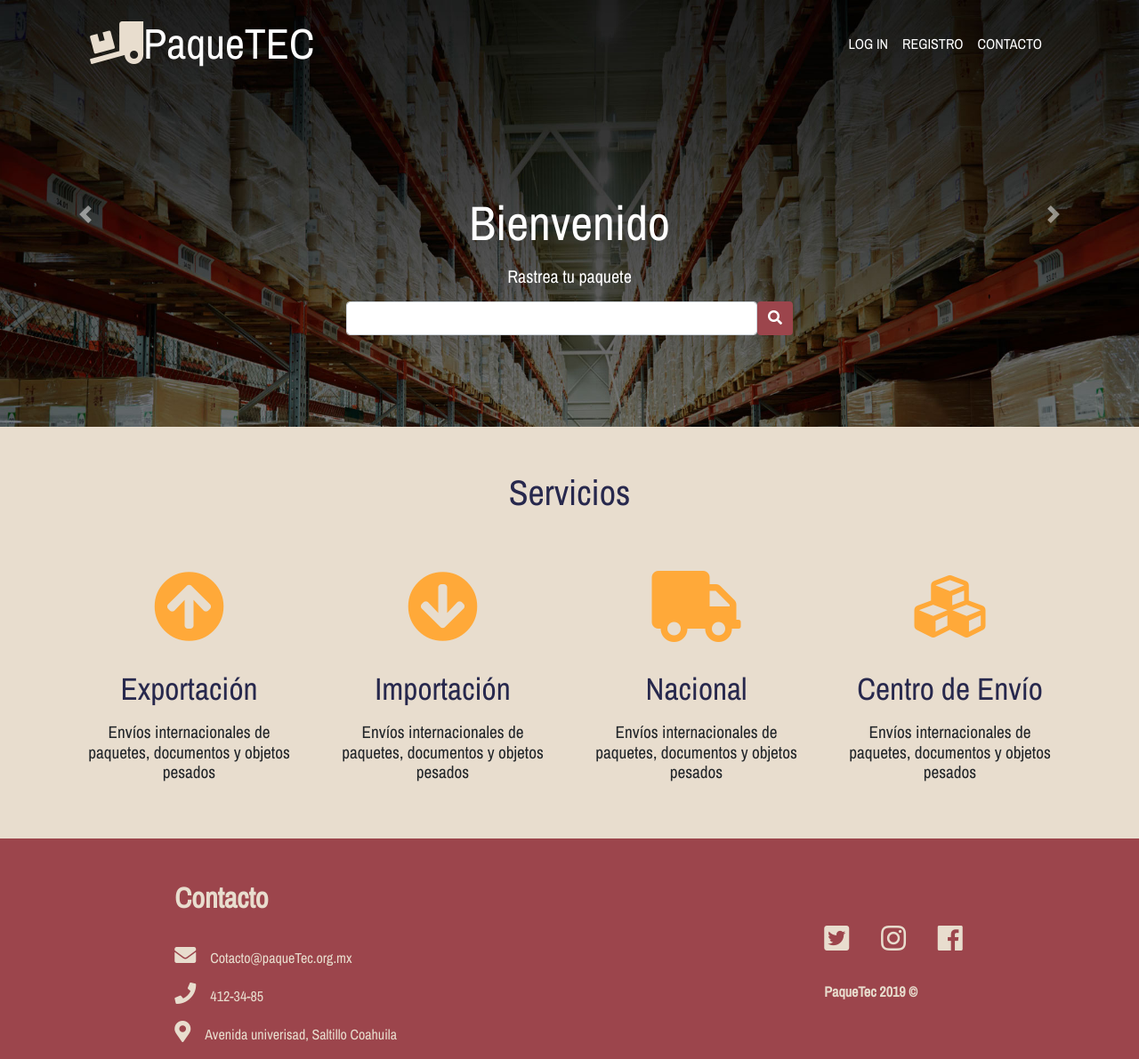
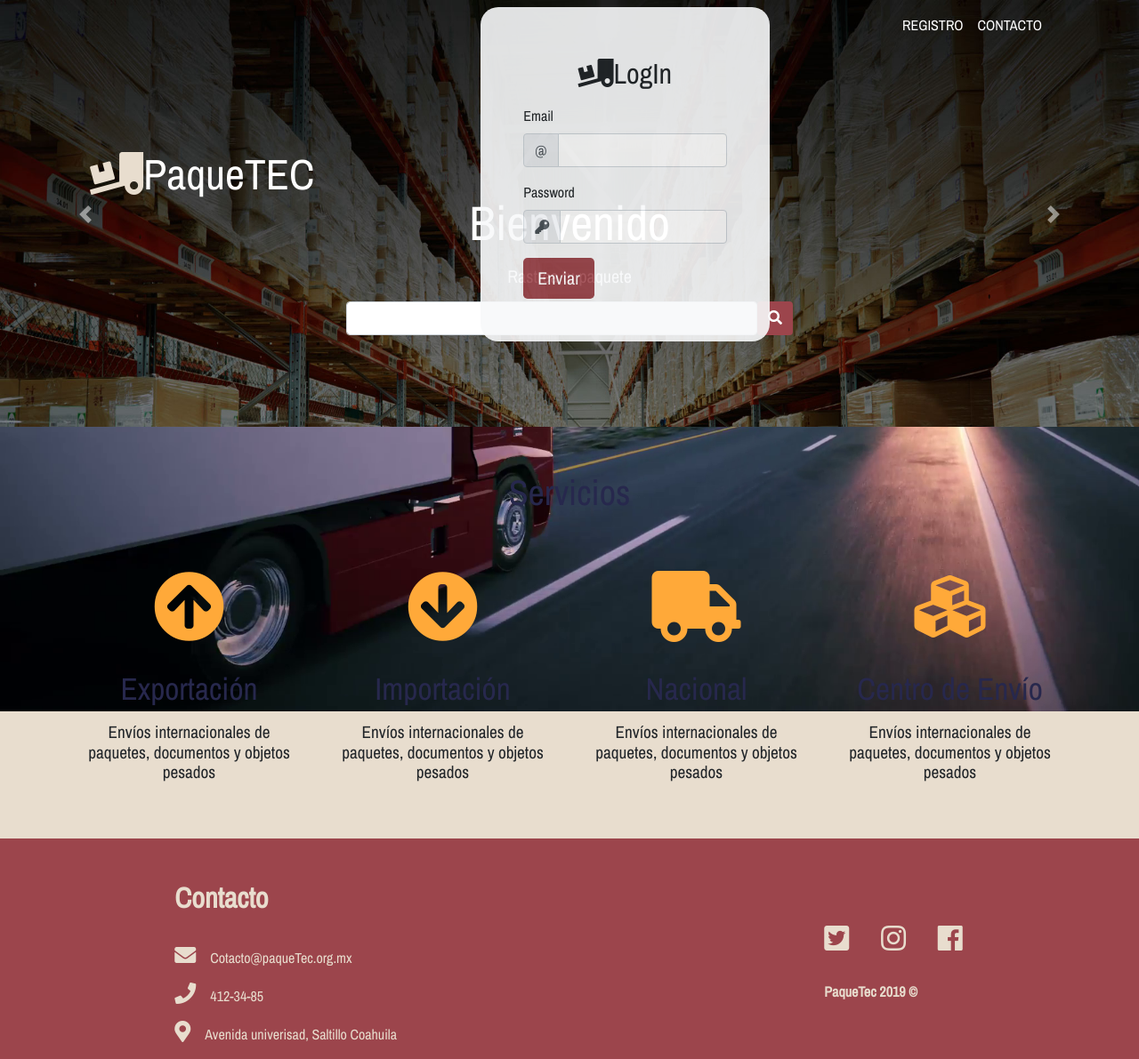
Before and after one commit to NitaiFraire/PaqueTEC, a PHP site: page /Actividades/ in a window 1280 px wide. Shown: the whole page at 89% size. Run offline with PHP 8.4, Linux system fonts and the light colour scheme; data that the repository does not hold is empty.

Commit message:
formulario logIn

```diff
--- a/Views/usuario/formLogIn.php
+++ b/Views/usuario/formLogIn.php
@@ -1,4 +1,4 @@
-<a href="" id="popover" class="nav-link" data-toggle="popover" data-placement="bottom" data-container="body" title="Inicia sesion" id="formLogIn" data-content='
+<!-- <a href="" id="popover" class="nav-link" data-toggle="popover" data-placement="bottom" data-container="body" title="Inicia sesion" id="formLogIn" data-content='
                                                 <form action="<?=baseUrl?>Empleado/logIn"> method="POST"
                                                     <div class="form-row">
                                                         <div class="col-md-12 mb-3">
@@ -24,3 +24,51 @@
                                                 </form>'>
                                     Log in
                                 </a>
+ -->
+<?php require_once 'Views/usuario/header.php'; ?>
+<html>
+
+<body class="h-100 logIn">
+    <div class="container formLogIn h-100">
+        <div class="row h-100 align-items-center justify-content-center">
+            <div class="col-md-7">
+                <div class="contenido p-5 bg-light">
+                    <h2 class="text-center py-2 "><i class="fas fa-truck-loading"></i>LogIn</h2>
+
+                    <?php if(isset($_SESSION['identified'])):?>
+                        <h3 class="alert alert-success text-center" role="alert"><?=$_SESSION['identified']->nombre?></h3>
+                    <?php elseif(isset($_SESSION['errorLog'])):?>
+                        <h3 class="alert alert-danger text-center" role="alert"><?=$_SESSION['errorLog']?></h3>
+                    <?php endif;?>
+                    <?php Utils::deleteSession('errorLog');?>
+
+                    <form action="<?=baseUrl?>Empleado/logIn" method="POST">
+                        <div class="form-row">
+                            <div class="col-md-12 mb-3">
+                                <label for="email">Email</label>
+                                <div class="input-group">
+                                    <div class="input-group-prepend">
+                                        <span class="input-group-text">@</span>
+                                    </div>
+                                    <input type="email" name="email" class="form-control" id="email" required>
+                                </div>
+                            </div>
+                            <div class="col-md-12 mb-3">
+                                <label for="password">Password</label>
+                                <div class="input-group">
+                                    <div class="input-group-prepend">
+                                        <span class="input-group-text"><i class="fas fa-key"></i></span>
+                                    </div>
+                                    <input type="password" name="password" class="form-control" id="password" required>
+                                </div>
+                            </div>
+                        </div>
+                        <input class="btn btn-primary btn-lg" type="submit" value="Enviar">
+                    </form>
+                </div>
+            </div>
+        </div>
+    </div>
+</body>
+
+</html>
```
